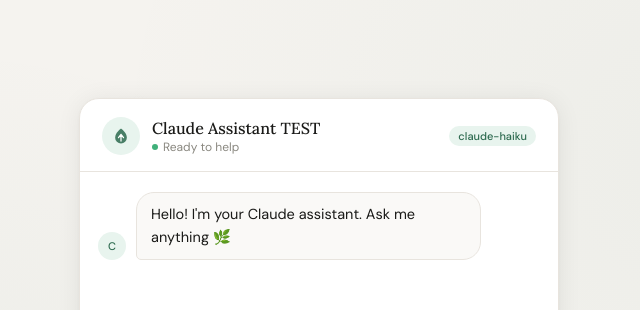
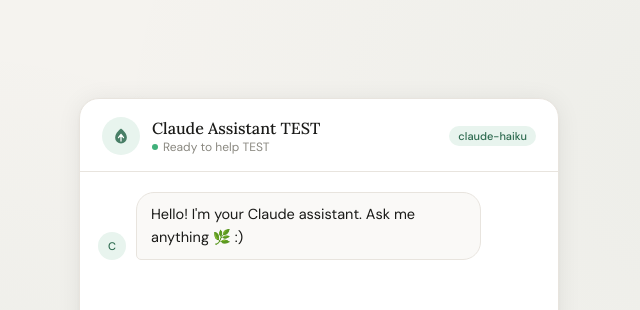
Before and after one commit to Maniut-lab/claude-chatbot, a website: page public/index.html in a window 1280 px wide. Shown: the top 310 px of the page, 321-961 px from the left. Drawn offline with Linux system fonts and the light colour scheme.

Commit message:
Update index.html
TEST

```diff
--- a/public/index.html
+++ b/public/index.html
@@ -178,7 +178,7 @@
       </div>
       <div>
         <div class="header-name">Claude Assistant TEST</div>
-        <div class="header-sub"><span class="online-dot"></span> Ready to help</div>
+        <div class="header-sub"><span class="online-dot"></span> Ready to help TEST</div>
       </div>
       <span class="model-badge">claude-haiku</span>
     </div>
@@ -186,7 +186,7 @@
     <div id="messages">
       <div class="msg-row bot">
         <div class="msg-avatar">C</div>
-        <div class="bubble">Hello! I'm your Claude assistant. Ask me anything 🌿</div>
+        <div class="bubble">Hello! I'm your Claude assistant. Ask me anything 🌿 :) </div>
       </div>
     </div>
 
```
